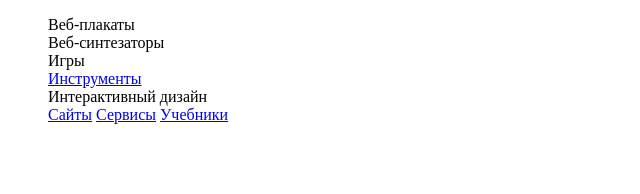
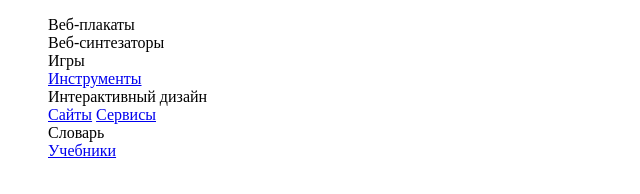
Before and after one commit to ZakharDay/adc, a plain HTML site: page src/index.html in a window 1280 px wide. Shown: the whole page, without its empty margins (0-640 px from the left). Drawn offline with Linux system fonts and the light colour scheme.

Commit message:
Menu item added

```diff
--- a/src/index.html
+++ b/src/index.html
@@ -27,6 +27,7 @@
       <!-- <a href="./interaction-design.html">Интерактивный дизайн</a> -->
       <a href="./sites.html">Сайты</a>
       <a href="./services.html">Сервисы</a>
+      <div>Словарь</div>
       <a href="./textbooks.html">Учебники</a>
     </menu>
 
```
